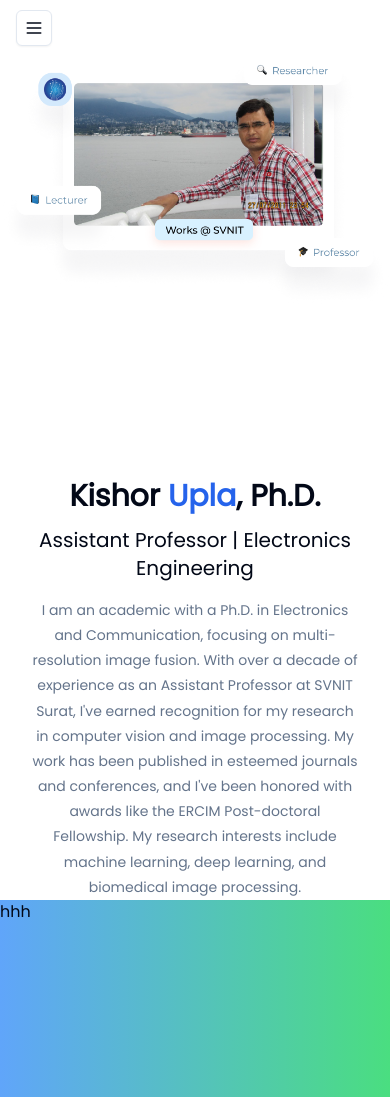
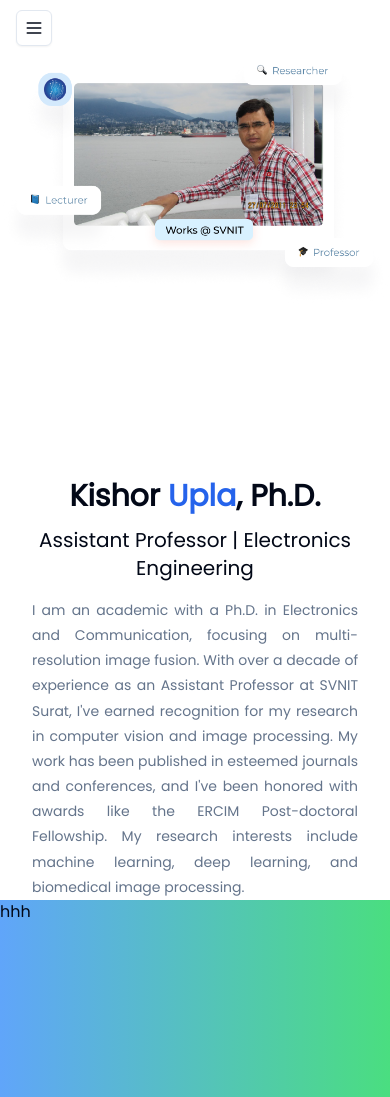
Before and after one commit to dibyam-jalan27/Kishor-Upla, a Next.js app: page / in a window 390 px wide. Shown: the top 1097 px of the page. Built offline with nearby package versions, Linux system fonts and the light colour scheme.

Commit message:
Typograoh

```diff
--- a/components/Sections.tsx
+++ b/components/Sections.tsx
@@ -31,7 +31,7 @@ export default function Sections() {
               Assistant Professor | Electronics Engineering
             </h1>
             <p
-              className="text-sm font-light md:text-base text-muted-foreground pt-4 text-center md:text-left
+              className="text-sm font-light md:text-base text-muted-foreground pt-4 text-justify md:text-left
               px-8 md:px-0
               "
               style={{ lineHeight: "1.8" }}
```
